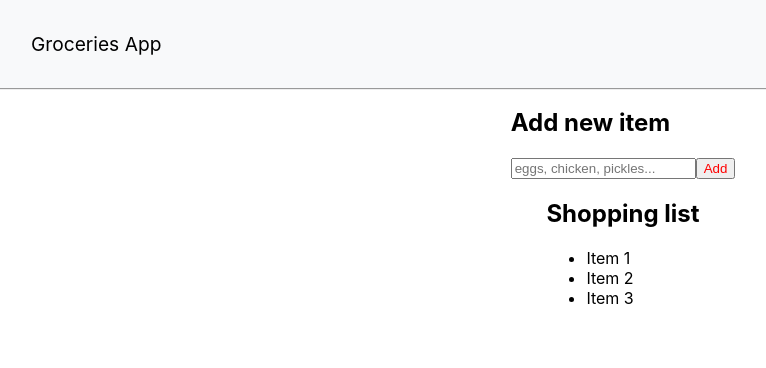
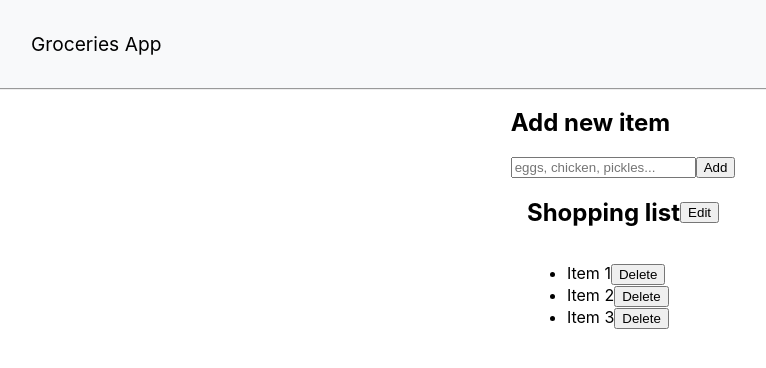
Before and after one commit to gaddes/groceries, a React (Create React App) app: page /home in a window 1280 px wide. Shown: the top 368 px of the page, without its empty margins (17-783 px from the left). Built offline with nearby package versions, Linux system fonts and the light colour scheme.

Commit message:
Clean up styling, add edit and delete buttons

```diff
--- a/src/App.css
+++ b/src/App.css
@@ -1,3 +1,3 @@
 .App {
-  /* text-align: center; */
+
 }
--- a/src/Home.js
+++ b/src/Home.js
@@ -1,8 +1,12 @@
 import React, { Component } from 'react';
-// import { Link } from 'react-router-dom';
 import './home.scss';
 
 class Home extends Component {
+  render() {
+
+    /**
+     * TODO: create event listeners to add functionality to buttons on click
+     */
 
     /**
      * TODO: Write function that will be called on 'ADD' button click:
@@ -13,24 +17,34 @@
      *  5) Remove text in input element
      */
 
-  render() {
     return (
-      <div className='body home'>
-        <div className='input-box'>
+      <div className='home'>
+        <div>
           <h2>Add new item</h2>
-          {/* Does this form require method="POST"? */}
-          <form action="/home">
-            <input type="text" placeholder="eggs, chicken, pickles..."></input>
-            <button className='addItem'>Add</button>
-          </form>
+          <div className='flex-row'>
+            <input className='item-input' type='text' placeholder='eggs, chicken, pickles...'></input>
+            <button className='item-add'>Add</button>
+          </div>
         </div>
 
         <div className='shopping-list'>
+          <div className='flex-row'>
             <h2>Shopping list</h2>
+            <button className='item-edit'>Edit</button>
+          </div>
           <ul className='items'>
-            <li className='item'>Item 1</li>
-            <li className='item'>Item 2</li>
-            <li className='item'>Item 3</li>
+            <li className='item'>
+              <span>Item 1</span>
+              <button className='item-delete'>Delete</button>
+            </li>
+            <li className='item'>
+              <span>Item 2</span>
+              <button className='item-delete'>Delete</button>
+            </li>
+            <li className='item'>
+              <span>Item 3</span>
+              <button className='item-delete'>Delete</button>
+            </li>
           </ul>
         </div>
       </div>
--- a/src/_body.scss
+++ /dev/null
@@ -1,5 +0,0 @@
-.body {
-  display: flex;
-  flex-direction: column;
-  align-items: center;
-}
--- a/src/home.scss
+++ b/src/home.scss
@@ -1,7 +1,14 @@
 @import 'variables';
 
 .home {
-  .addItem {
-    color: red;
-  }
+  display: flex;
+  flex-direction: column;
+  align-items: center;
 }
+
+// Position and layout styles
+.flex-row {
+  display: flex;
+  justify-content: space-between;
+  align-items: center;
+}
--- a/src/notFound.scss
+++ b/src/notFound.scss
@@ -1,5 +1,3 @@
-@import 'body';
-
 .not-found {
   display: flex;
   flex-direction: column;
```
Lines whose indentation alone changed are shown as unchanged.
